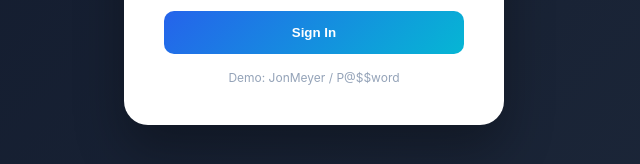
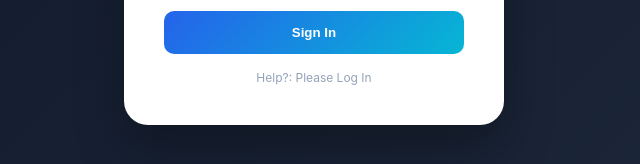
Before and after one commit to maby8606-lgtm/finwealth-new, a plain HTML site: page index.html in a window 1280 px wide. Shown: the part 494-658 px from the top of the page, 326-966 px from the left. Drawn offline with nearby package versions, Linux system fonts and the light colour scheme.

Commit message:
Update index.html

```diff
--- a/index.html
+++ b/index.html
@@ -85,7 +85,7 @@
       <input type="password" id="loginPassword" placeholder="Password" />
       <button class="login-btn" onclick="attemptLogin()">Sign In</button>
       <div id="loginError" class="login-error">Invalid credentials. Try JonMeyer / P@$$word</div>
-      <div style="margin-top:16px; font-size:12px; color:#94a3b8;">Demo: JonMeyer / P@$$word</div>
+      <div style="margin-top:16px; font-size:12px; color:#94a3b8;">Help?: Please Log In</div>
     </div>
   </div>
 
```
